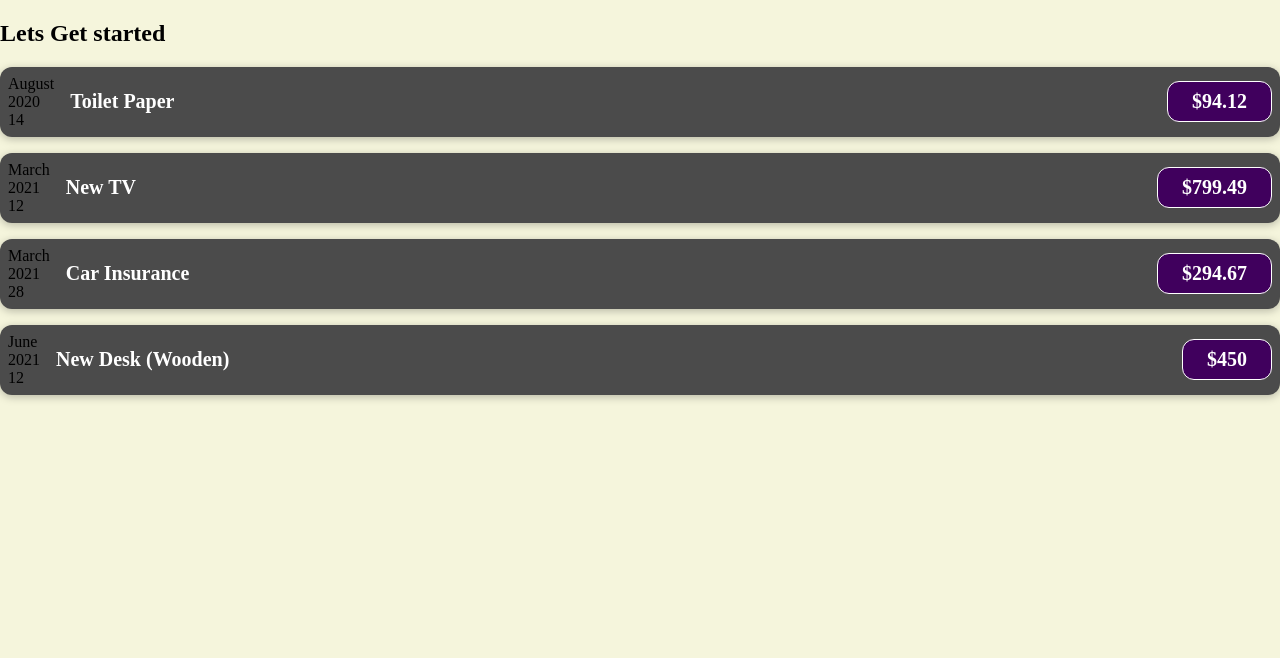
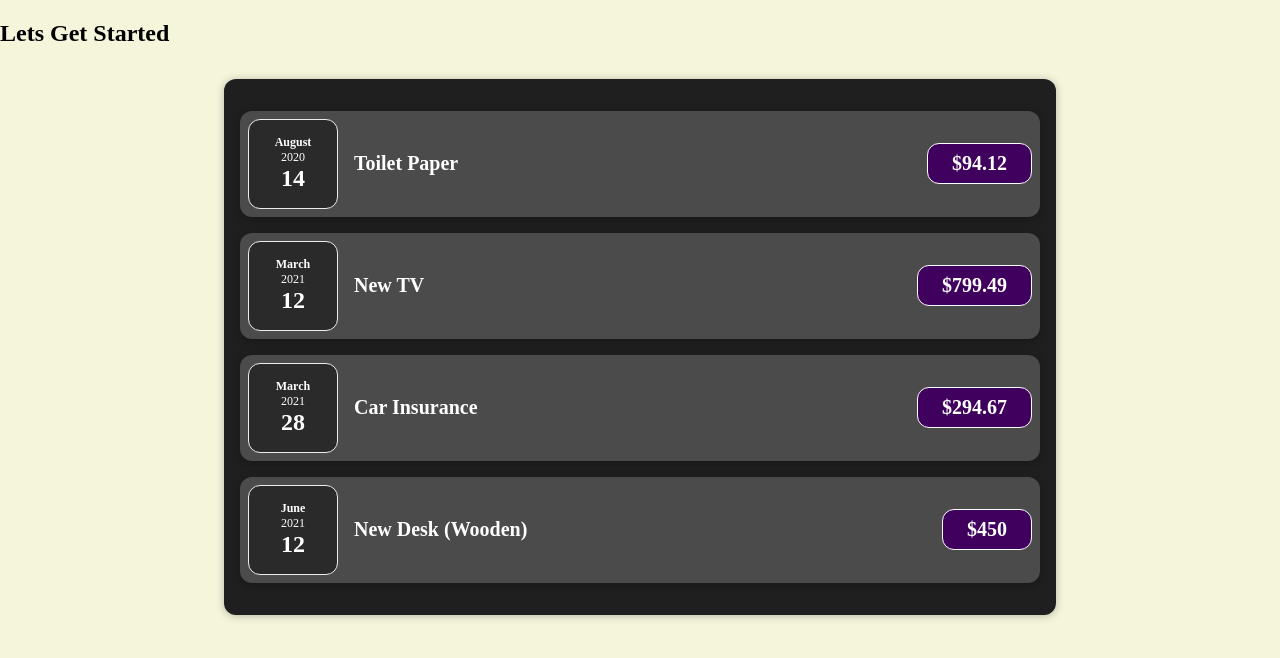
Before and after one commit to Devilreaper123/Expense-Manager---React, a React (Create React App) app: page / in a window 1280 px wide. Shown: the top 658 px of the page. Built offline with nearby package versions, Linux system fonts and the light colour scheme.

Commit message:
Assignment Sol

```diff
--- a/src/App.js
+++ b/src/App.js
@@ -1,4 +1,6 @@
 import ExpenseItem from "./components/ExpenseItem";
+import Expenses from "./components/Expenses";
+
 function App() {
   const expenses = [
     {
@@ -28,28 +30,10 @@
   ];
   return (
     <div>
-      <h2>Lets Get started</h2>
-      <ExpenseItem
-        title={expenses[0].title}
-        amount={expenses[0].amount}
-        date={expenses[0].date}
-      />
-      <ExpenseItem
-        title={expenses[1].title}
-        amount={expenses[1].amount}
-        date={expenses[1].date}
-      />
-      <ExpenseItem
-        title={expenses[2].title}
-        amount={expenses[2].amount}
-        date={expenses[2].date}
-      />
-      <ExpenseItem
-        title={expenses[3].title}
-        amount={expenses[3].amount}
-        date={expenses[3].date}
-      />
+      <h2>Lets Get Started</h2>
+      <Expenses items={expenses}/>
     </div>
+
   );
 }
 export default App;
--- /dev/null
+++ b/src/components/ExpenseDate.css
@@ -0,0 +1,26 @@
+.expense-date {
+  display: flex;
+  flex-direction: column;
+  width: 5.5rem;
+  height: 5.5rem;
+  border: 1px solid #ececec;
+  background-color: #2a2a2a;
+  color: white;
+  border-radius: 12px;
+  align-items: center;
+  justify-content: center;
+}
+
+.expense-date__month {
+  font-size: 0.75rem;
+  font-weight: bold;
+}
+
+.expense-date__year {
+  font-size: 0.75rem;
+}
+
+.expense-date__day {
+  font-size: 1.5rem;
+  font-weight: bold;
+}
--- a/src/components/ExpenseDate.js
+++ b/src/components/ExpenseDate.js
@@ -1,12 +1,14 @@
+import "./ExpenseDate.css";
+
 function ExpenseDate(props) {
   const month = props.date.toLocaleString("en-US", { month: "long" });
   const year = props.date.toLocaleString("en-US", { year: "numeric" });
   const day = props.date.toLocaleString("en-US", { day: "numeric" });
   return (
-    <div>
-      <div>{month}</div>
-      <div>{year}</div>
-      <div>{day}</div>
+    <div className="expense-date">
+      <div className="expense-date__month">{month}</div>
+      <div className="expense-date__year">{year}</div>
+      <div className="expense-date__day">{day}</div>
     </div>
   );
 }
--- /dev/null
+++ b/src/components/Expenses.css
@@ -0,0 +1,9 @@
+.expenses {
+    padding: 1rem;
+    background-color: rgb(31, 31, 31);
+    margin: 2rem auto;
+    width: 50rem;
+    max-width: 95%;
+    border-radius: 12px;
+    box-shadow: 0 1px 8px rgba(0, 0, 0, 0.25);
+  }
--- /dev/null
+++ b/src/components/Expenses.js
@@ -0,0 +1,30 @@
+import ExpenseItem from "./ExpenseItem";
+import "./Expenses.css"
+function Expenses(props){
+    return (
+        <div className="expenses">
+      <ExpenseItem
+        title={props.items[0].title}
+        amount={props.items[0].amount}
+        date={props.items[0].date}
+      />
+      <ExpenseItem
+        title={props.items[1].title}
+        amount={props.items[1].amount}
+        date={props.items[1].date}
+      />
+      <ExpenseItem
+        title={props.items[2].title}
+        amount={props.items[2].amount}
+        date={props.items[2].date}
+      />
+      <ExpenseItem
+        title={props.items[3].title}
+        amount={props.items[3].amount}
+        date={props.items[3].date}
+      />
+    </div>
+    )
+}
+
+export default Expenses;
```
